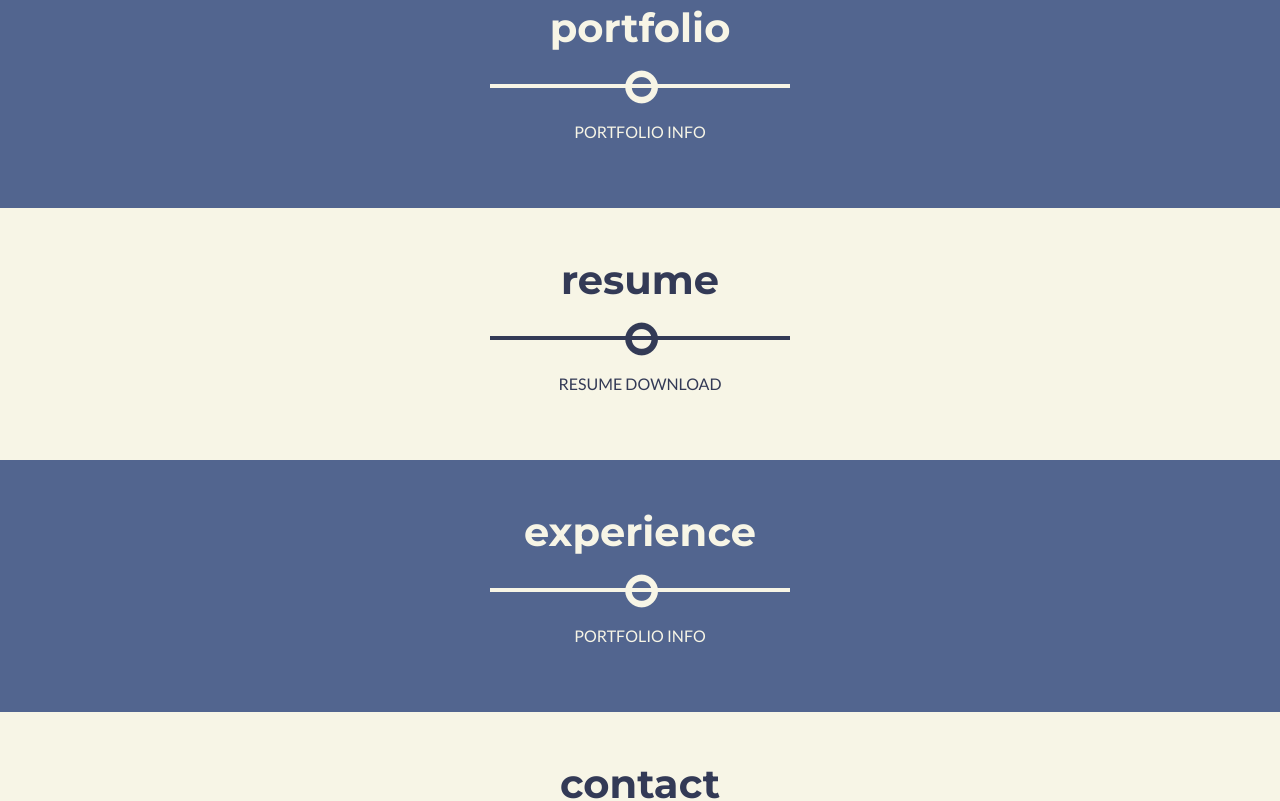
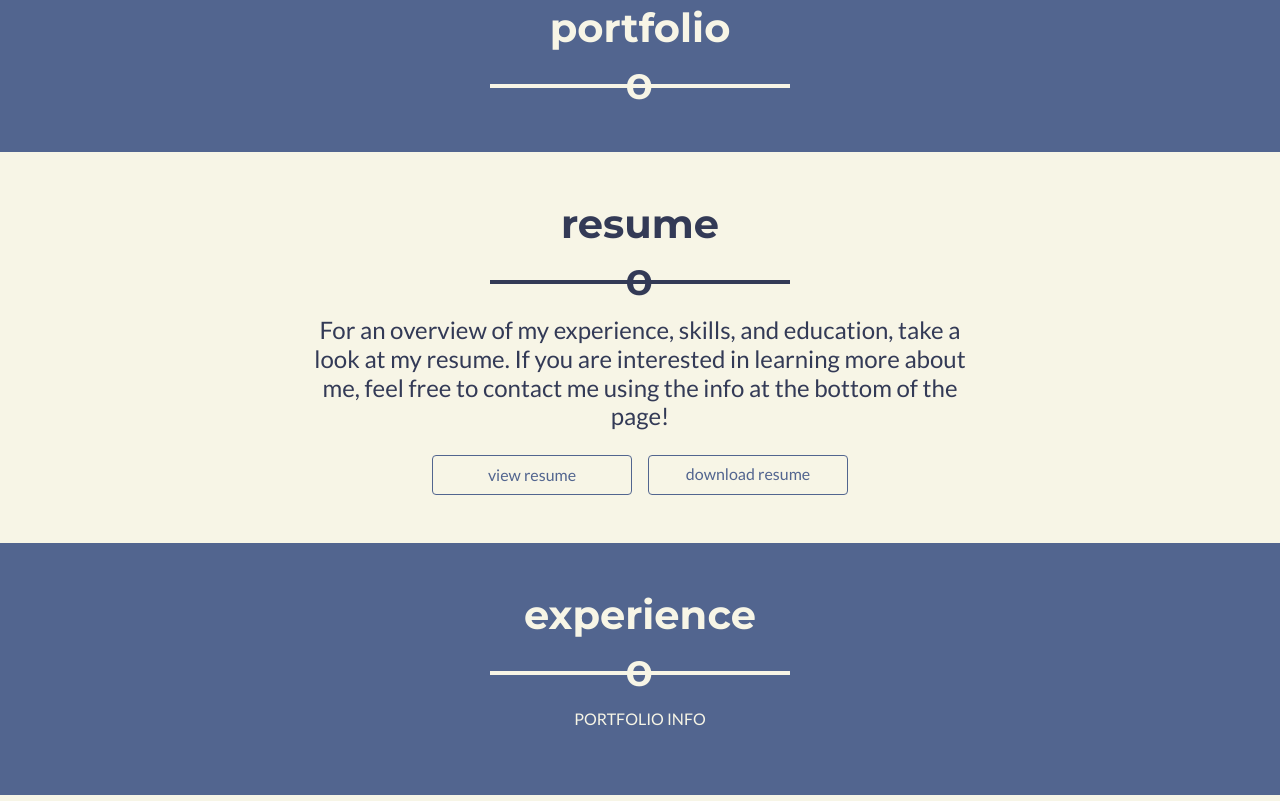
Before and after one commit to collinsgit/personal-website, a React (Create React App) app in the folder web/: page / in a window 1280 px wide. Shown: the part 1140-1941 px from the top of the page. Built offline with nearby package versions, Linux system fonts and the light colour scheme.

Commit message:
Filled resume section

```diff
--- a/web/src/components/Portfolio.js
+++ b/web/src/components/Portfolio.js
@@ -6,11 +6,6 @@ class Portfolio extends React.Component {
       <div className='py-5 dark-background' style={{display: 'flex', flexFlow: 'column'}} id='portfolio'>
         <h1 className='light-text header-text mb-3'>portfolio</h1>
         <hr className='light-divider' />
-        <div className='mt-3 mx-auto' style={{maxWidth: '720px', paddingLeft: '15px', paddingRight: '15px'}}>
-          <p className='light-text'>
-            PORTFOLIO INFO
-          </p>
-        </div>
       </div>
     );
   }
--- a/web/src/components/Resume.js
+++ b/web/src/components/Resume.js
@@ -1,16 +1,43 @@
 import React from 'react';
+import {Collapse} from 'reactstrap';
 
 class Resume extends React.Component {
+  constructor(props) {
+    super(props);
+
+    this.state = {isOpen: false};
+
+    this.toggle = this.toggle.bind(this);
+  }
+
+  toggle() {
+    this.setState({
+      isOpen: !this.state.isOpen
+    });
+  }
+
   render() {
     return (
       <div className='py-5 light-background' style={{display: 'flex', flexFlow: 'column'}} id='resume'>
         <h1 className='dark-text header-text mb-3'>resume</h1>
         <hr className='dark-divider' />
         <div className='mt-3 mx-auto' style={{maxWidth: '720px', paddingLeft: '15px', paddingRight: '15px'}}>
-          <p className='dark-text'>
-            RESUME DOWNLOAD
-          </p>
+          <h4 className='dark-text' align='center'>
+            For an overview of my experience, skills, and education, take a look at my resume. If you are interested in
+            learning more about me, feel free to contact me using the info at the bottom of the page!
+          </h4>
         </div>
+        <div className='mt-3 mx-auto' style={{display: 'flex', maxWidth: '720px', paddingLeft: '15px', paddingRight: '15px'}}>
+          <button className='btn btn-outline-primary mx-2' onClick={this.toggle} style={{height: '40px', width: '200px'}}>
+            view resume
+          </button>
+          <a className='btn btn-outline-primary mx-2' href='resume.pdf' download style={{height: '40px', width: '200px'}}>
+            download resume
+          </a>
+        </div>
+        <Collapse isOpen={this.state.isOpen}>
+            <iframe className='mx-auto mt-4' title='my resume' src='resume.pdf#zoom=70' style={{display: 'block', height: '600px', width: '800px'}}/>
+        </Collapse>
       </div>
     );
   }
--- a/web/src/styles/App.css
+++ b/web/src/styles/App.css
@@ -1,3 +1,7 @@
+body {
+    position: relative;
+}
+
 .welcome {
     background: #52658f url('../images/me_bench_blue.jpg') no-repeat center center fixed;
     background-size: cover;
@@ -43,11 +47,11 @@
 
 .light-divider:after, .dark-divider:after {
     position: relative;
-    top: -0.75em;
+    top: -0.9em;
     display: inline-block;
-    padding: 0 calc(50% - 0.25em);
-    content: '\ffee';
-    font-size: 5em;
+    padding: 0 calc(50% - 0.3em);
+    content: 'o';
+    font-size: 3em;
     font-weight: 700;
 }
 
@@ -56,3 +60,13 @@
     font-family: Montserrat, sans-serif;
     font-weight: 700;
 }
+
+.btn-outline-primary {
+    border-color: #52658f !important;
+    color: #52658f !important;
+}
+
+.btn-outline-primary:active, .btn-outline-primary:hover {
+    background-color: #333a56 !important;
+    color: #f7f5e6 !important;
+}
```
Also changed, not shown: 1 other file (tests, documents, lock files or other folders).
